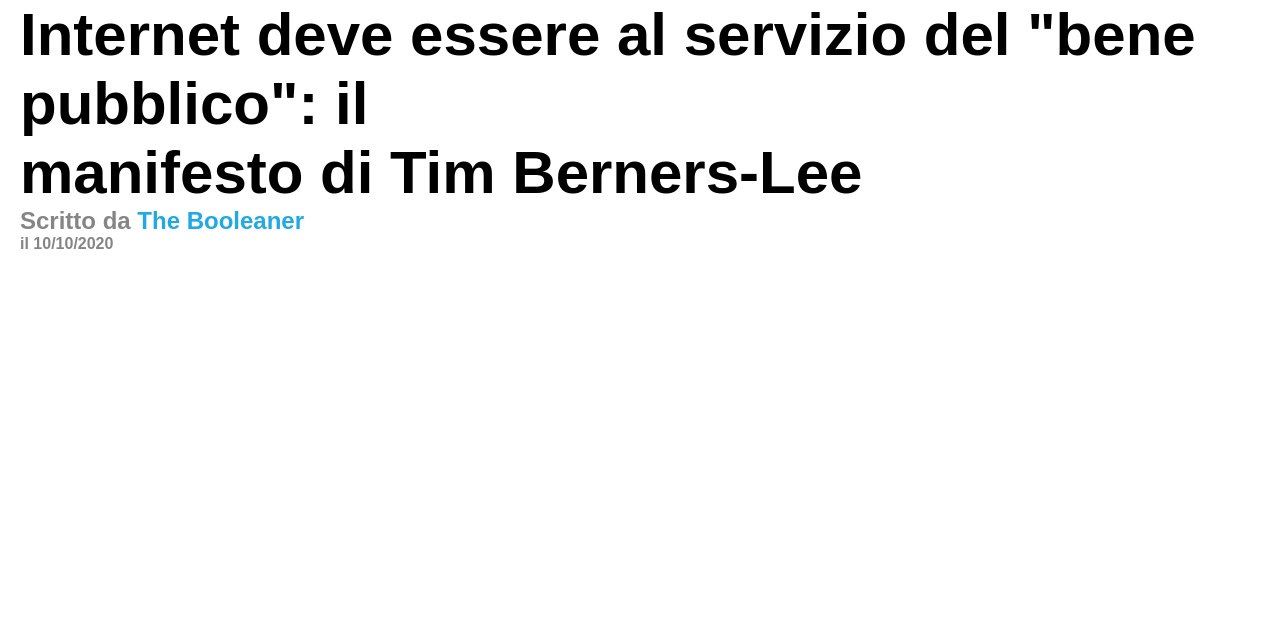
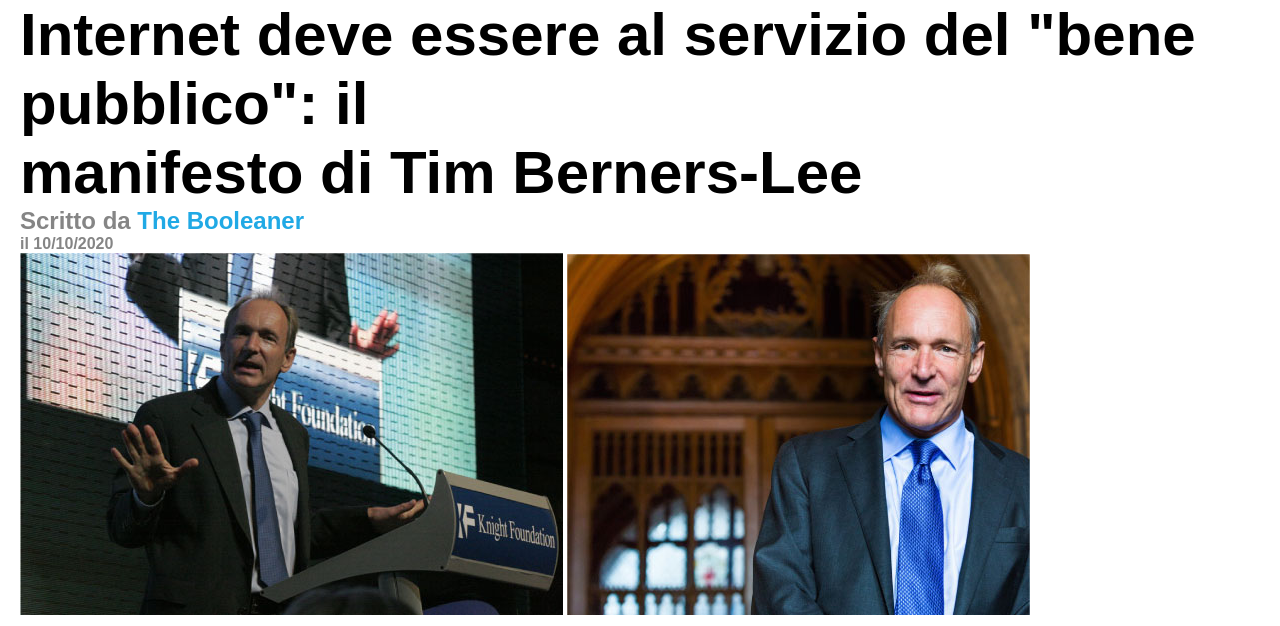
Before and after one commit to Vasmayer/html-css-booleaner, a plain HTML site: page index.html in a window 1280 px wide. Shown: the part 174-800 px from the top of the page. Drawn offline with Linux system fonts and the light colour scheme.

Commit message:
Image of tim

```diff
--- a/css/style.css
+++ b/css/style.css
@@ -2,6 +2,7 @@
     margin:0;
     padding: 0;
     font-family: Arial, Helvetica, sans-serif;
+    box-sizing: border-box;
 }
 
 .container{
--- a/index.html
+++ b/index.html
@@ -14,7 +14,6 @@
     <div class="container">
 
         <header>
-
             <div id="logo">
                 <img src="img/logo.svg" alt="logo" class="margin">
             </div>
@@ -25,8 +24,9 @@
             </div>
         </header>
 
-        <main>
-
+        <main class="margin">
+            <img src="img/tim-1.jpg" alt="Tim-1">
+            <img src="img/tim-2.jpg" alt="Tim-2">
         </main>
 
         <footer>
```
